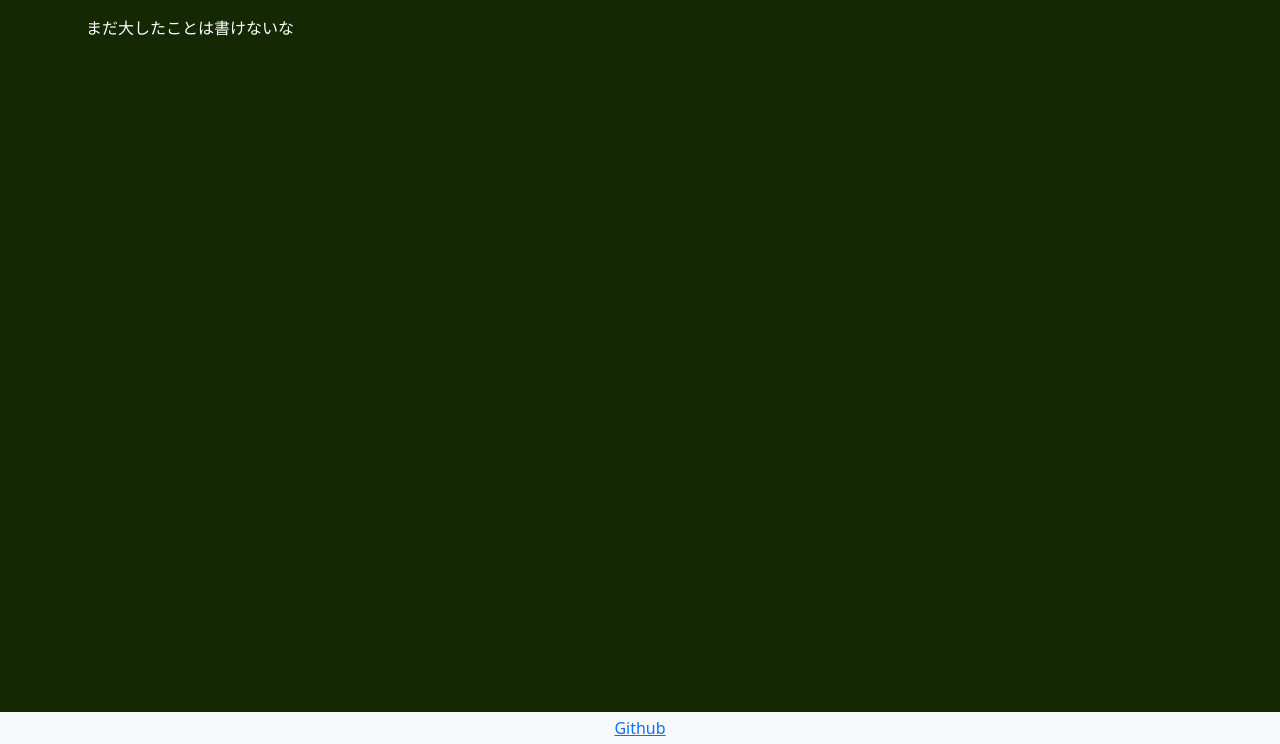
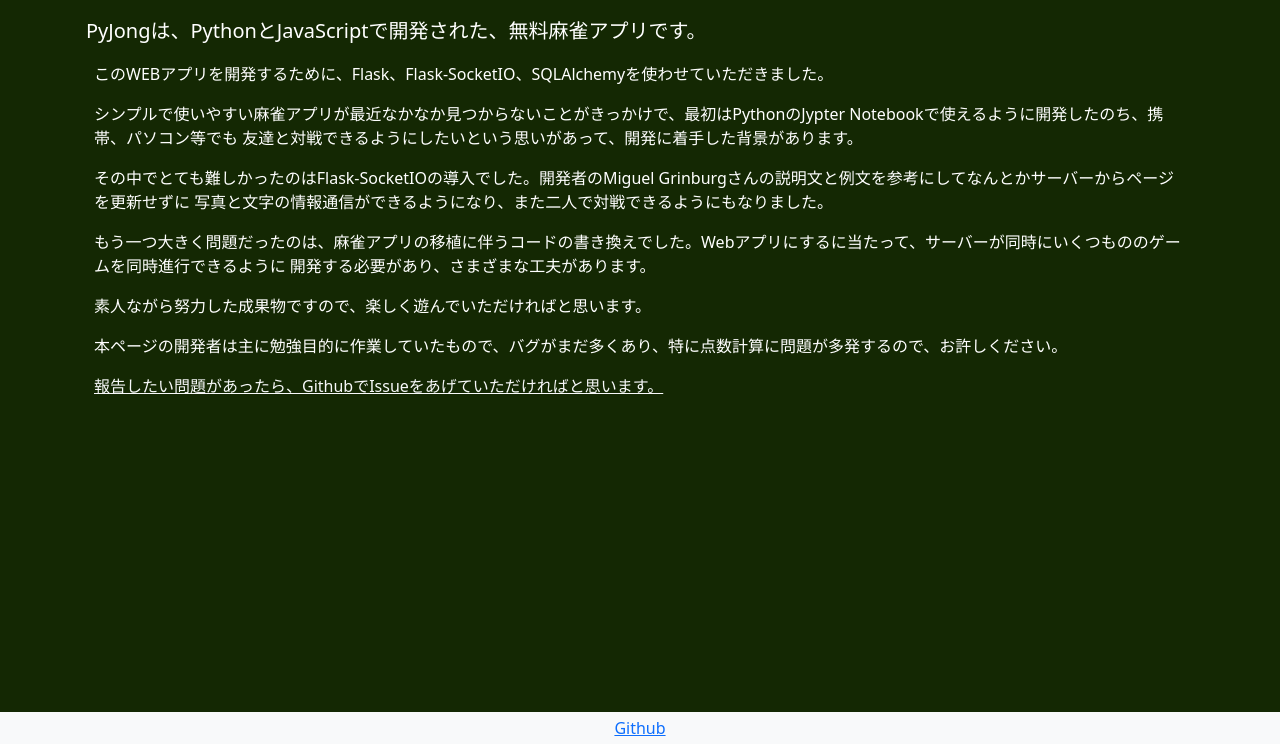
Before and after one commit to tronicboy1/pymahjong, a Flask app: page /main/info in a window 1280 px wide. Shown: the part 56-800 px from the top of the page. Run offline with Flask 2, Linux system fonts and the light colour scheme; some libraries are stand-ins or nearby versions.

Commit message:
Pyjongについての説明文を追加

```diff
--- a/pyjong/main/templates/main/info.html
+++ b/pyjong/main/templates/main/info.html
@@ -2,8 +2,22 @@
 
 {% block content %}
 
-<div class="container p-3">
-  <p>まだ大したことは書けないな</p>
+<div class="container p-3 pb-5">
+  <p class="lead">PyJongは、PythonとJavaScriptで開発された、無料麻雀アプリです。</p>
+  <div class="px-2">
+
+    <p>このWEBアプリを開発するために、Flask、Flask-SocketIO、SQLAlchemyを使わせていただきました。</p>
+    <p>シンプルで使いやすい麻雀アプリが最近なかなか見つからないことがきっかけで、最初はPythonのJypter Notebookで使えるように開発したのち、携帯、パソコン等でも
+    友達と対戦できるようにしたいという思いがあって、開発に着手した背景があります。</p>
+    <p>その中でとても難しかったのはFlask-SocketIOの導入でした。開発者のMiguel Grinburgさんの説明文と例文を参考にしてなんとかサーバーからページを更新せずに
+      写真と文字の情報通信ができるようになり、また二人で対戦できるようにもなりました。</p>
+    <p>もう一つ大きく問題だったのは、麻雀アプリの移植に伴うコードの書き換えでした。Webアプリにするに当たって、サーバーが同時にいくつもののゲームを同時進行できるように
+    開発する必要があり、さまざまな工夫があります。</p>
+    <p>素人ながら努力した成果物ですので、楽しく遊んでいただければと思います。</p>
+    <p>本ページの開発者は主に勉強目的に作業していたもので、バグがまだ多くあり、特に点数計算に問題が多発するので、お許しください。</p>
+    <a href="https://github.com/inoueaus/pymahjong" class="link-light">報告したい問題があったら、GithubでIssueをあげていただければと思います。</a>
+  </div>
+
 
 </div>
 
```
